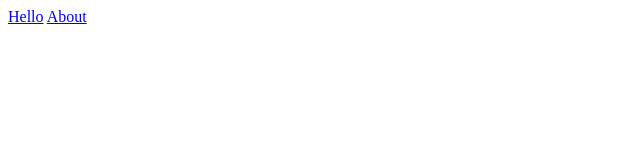
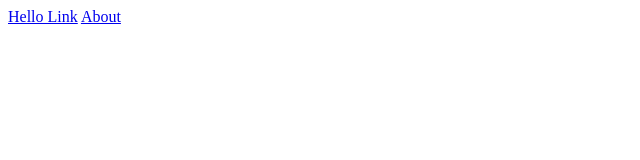
Before and after one commit to msscribner/fuzzy-spoon, a plain HTML site: page index.html in a window 1280 px wide. Shown: the full height of the page, 0-640 px from the left. Drawn offline with nearby package versions, Linux system fonts and the light colour scheme; some packages are replaced by stand-ins of ours.

Commit message:
Change Link

```diff
--- a/index.html
+++ b/index.html
@@ -13,7 +13,7 @@
   </head>
 
   <body ng-app="helloworld">
-    <a ui-sref="hello" ui-sref-active="active">Hello</a>
+    <a ui-sref="hello" ui-sref-active="active">Hello Link</a>
     <a ui-sref="about" ui-sref-active="active">About</a>
 
     <ui-view></ui-view>
```
